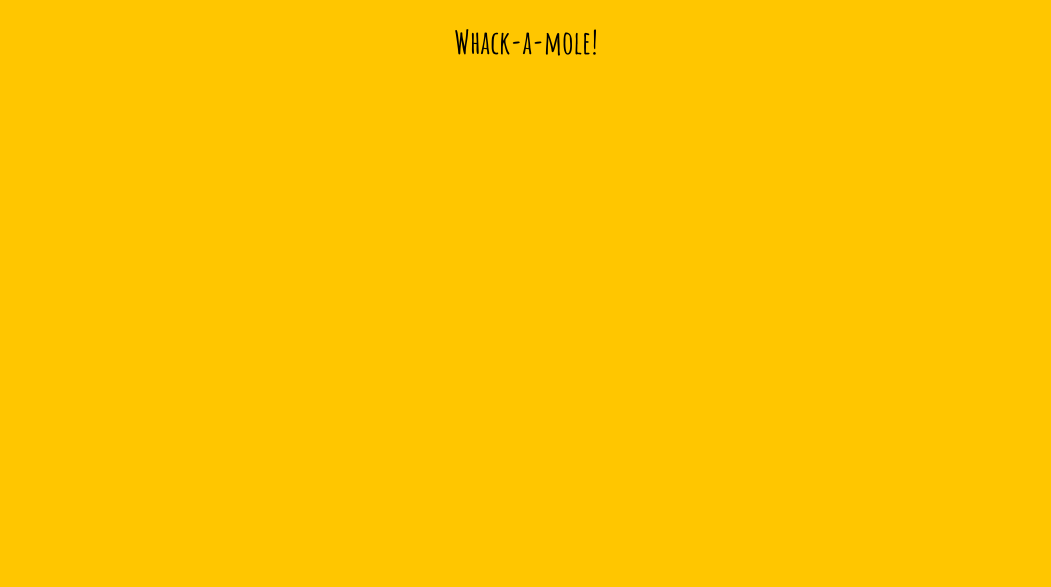
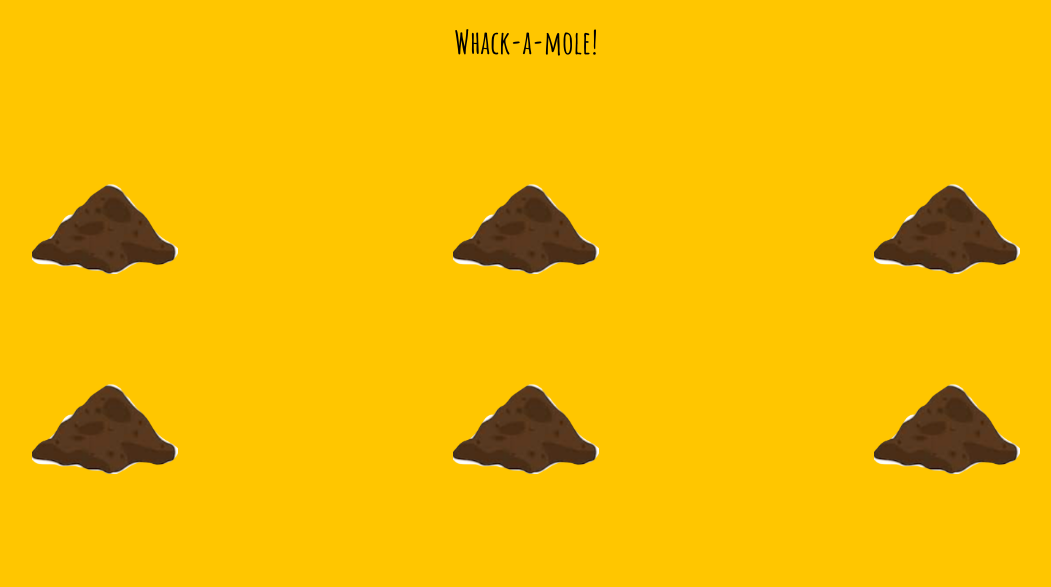
Before and after one commit to paosch/Whack-a-mole, a plain HTML site: page index.html in a window 1280 px wide. Shown: the whole page, without its empty margins (114-1165 px from the left). Drawn offline with Linux system fonts and the light colour scheme.

Commit message:
Add two rows of molehills

```diff
--- a/index.html
+++ b/index.html
@@ -6,6 +6,26 @@
 
 <body>
   <h1>Whack-a-mole!</h1>
+  <div class="game">
+    <div class="hole hole1">
+
+    </div>
+    <div class="hole hole2">
+
+    </div>
+    <div class="hole hole3">
+
+    </div>
+    <div class="hole hole4">
+
+    </div>
+    <div class="hole hole5">
+
+    </div>
+    <div class="hole hole6">
+
+    </div>
+  </div>
 </body>
 
 </html>
--- a/style.css
+++ b/style.css
@@ -12,3 +12,17 @@ body {
 h1 {
   font-size: 100px:
 }
+
+.game {
+  padding-top: 100px;
+  height: 400px;
+  display: flex;
+  flex-wrap: wrap;
+}
+
+.hole {
+  flex: 1 0 33.33%;
+  background: url('dirt4.png') bottom center no-repeat;
+  height: 90px;
+  background-size: contain;
+}
```
Also changed, not shown: dirt4.png (added).
